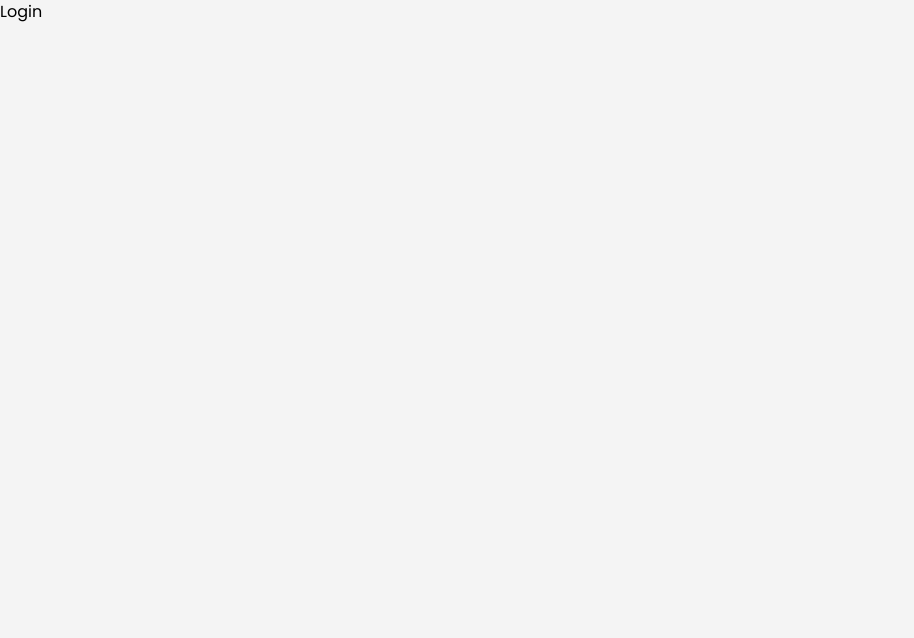
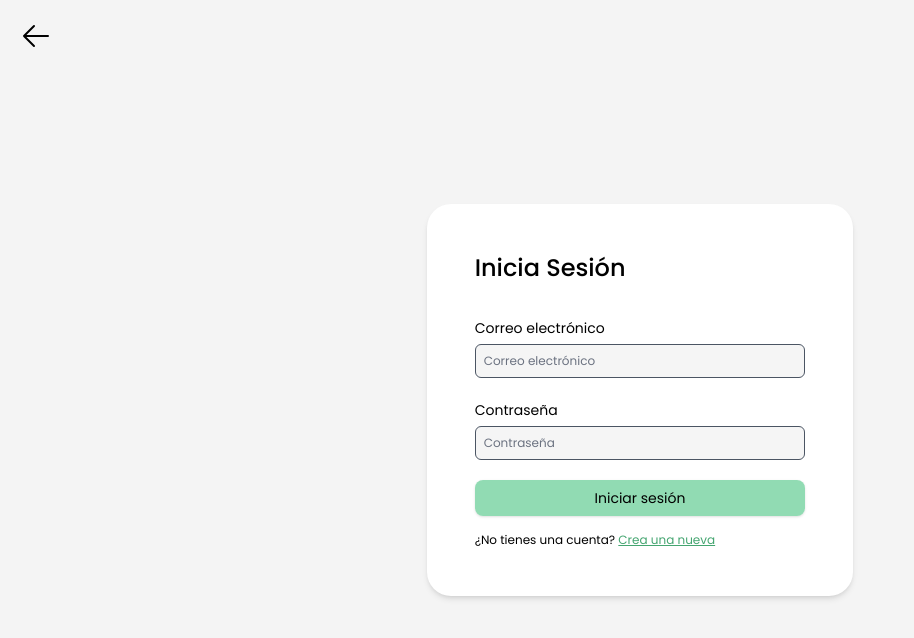
Before and after one commit to lcasass3/FIMEFOOD, a Vue app: page /login in a window 1280 px wide. Shown: the top 638 px of the page, without its empty margins (0-914 px from the left). Built offline with nearby package versions, Linux system fonts and the light colour scheme.

Commit message:
Se crea la página de Login

```diff
--- a/src/pages/Login/LoginPage.vue
+++ b/src/pages/Login/LoginPage.vue
@@ -1,7 +1,43 @@
-<script setup lang="ts"></script>
+<script setup lang="ts">
+import router from '@/router'
+import VBoxContainerComponent from '@/components/VBoxContainerComponent.vue'
+import VButton from '@/components/VButton.vue'
+import VGoBackComponent from '@/components/VGoBackComponent.vue'
+</script>
 
 <template>
-  <div>
-    <h1>Login</h1>
-  </div>
+  <main class="flex items-center justify-center h-screen w-screen">
+    <VGoBackComponent @click="router.push({ path: '/' })" />
+
+    <VBoxContainerComponent title="Inicia Sesión">
+      <div>
+        <label for="email" class="text-sm">Correo electrónico</label>
+        <input
+          type="email"
+          name="email"
+          placeholder="Correo electrónico"
+          class="bg-neutral-100 border border-gray-600 rounded-md p-2 text-xs w-full my-1"
+        />
+      </div>
+      <div class="mt-4">
+        <label for="password" class="text-sm">Contraseña</label>
+        <input
+          type="password"
+          name="password"
+          placeholder="Contraseña"
+          class="bg-neutral-100 border border-gray-600 rounded-md p-2 text-xs w-full my-1"
+        />
+      </div>
+
+      <VButton type="primary" class="w-full mt-4">Iniciar sesión</VButton>
+      <p class="text-xs mt-4">
+        ¿No tienes una cuenta?
+        <span
+          class="text-primary underline underline-offset-1 cursor-pointer"
+          @click="router.push({ path: '/sign-up' })"
+          >Crea una nueva</span
+        >
+      </p>
+    </VBoxContainerComponent>
+  </main>
 </template>
```
